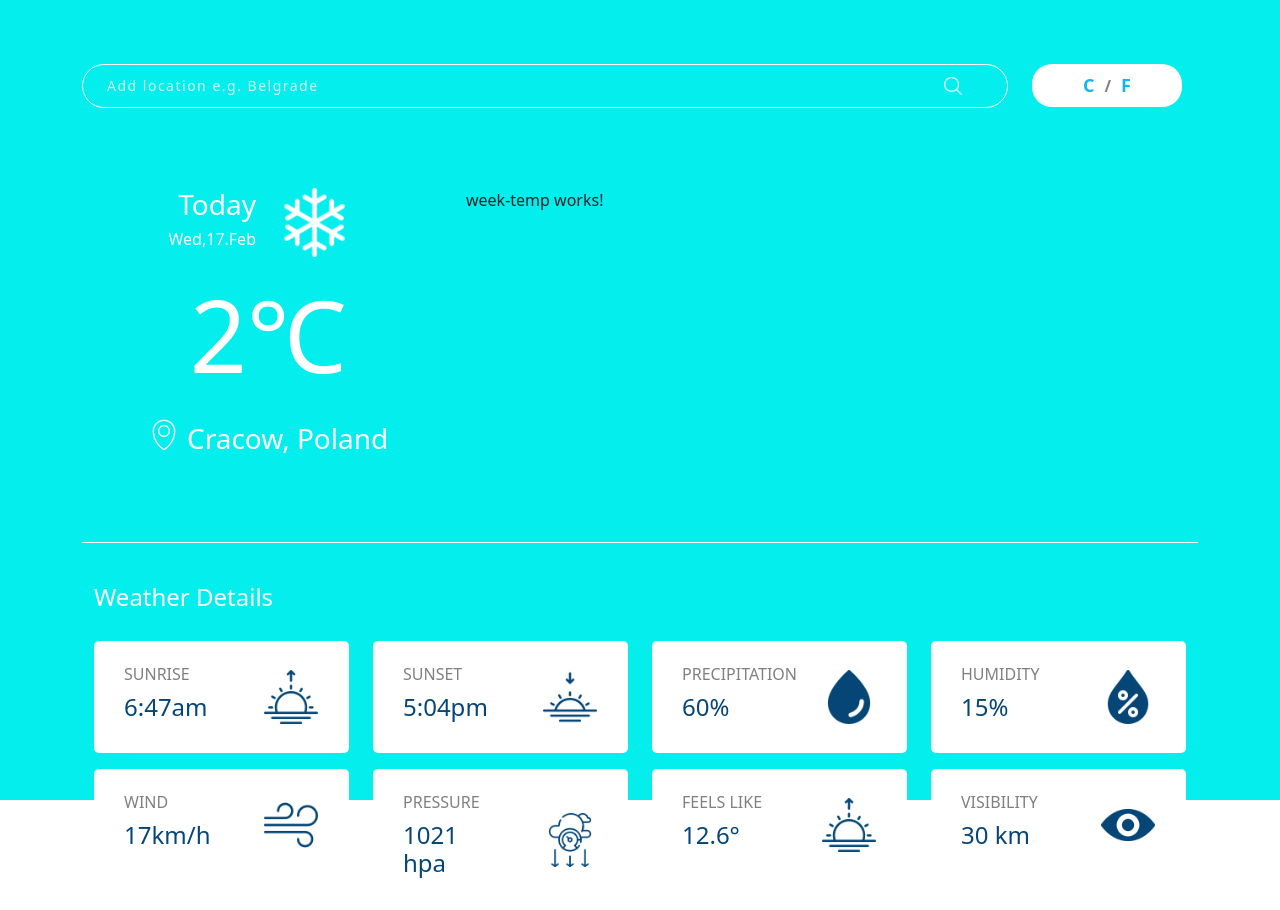
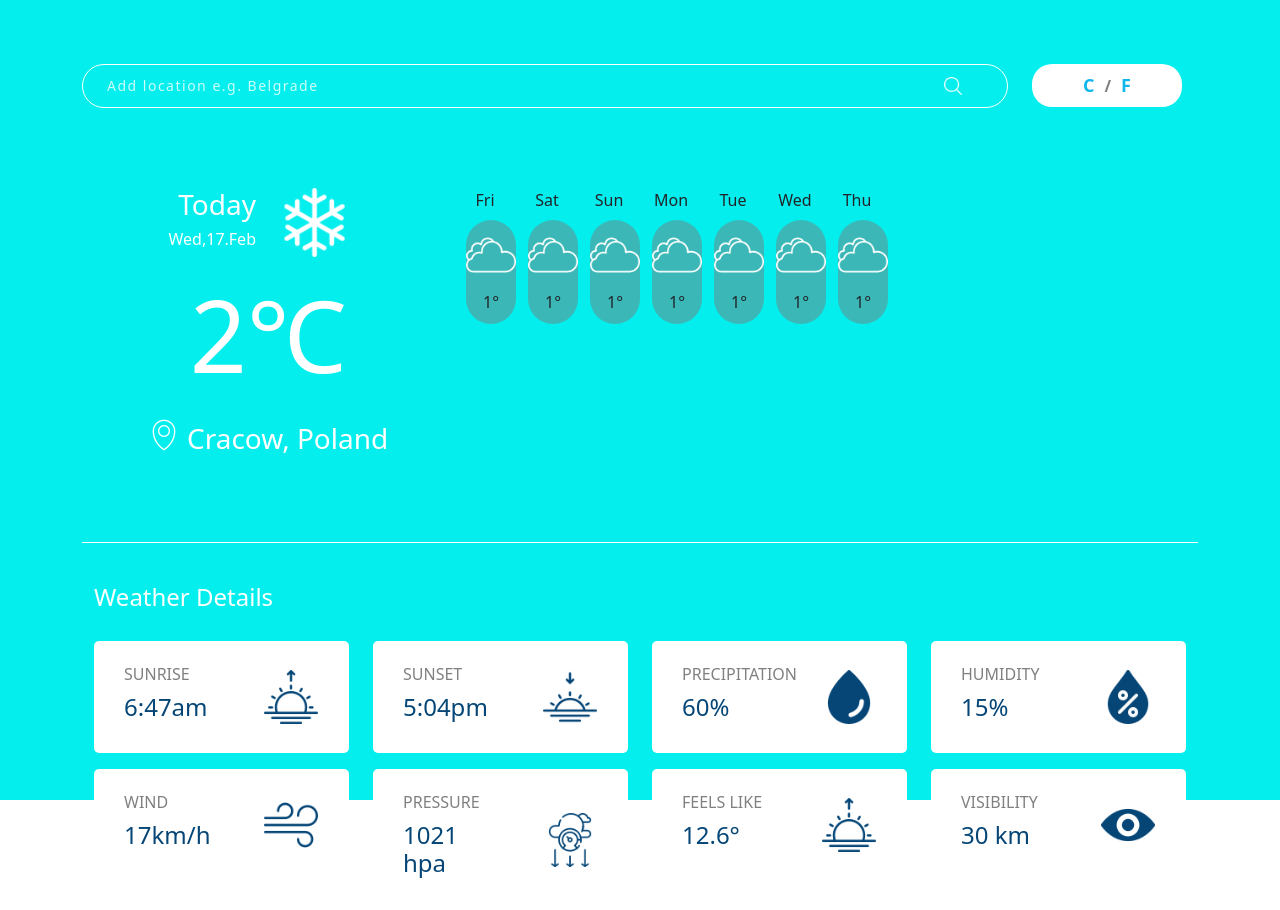
Before and after one commit to LeonidasJD/weather, an Angular app in the folder weather/: page / in a window 1280 px wide. Built offline with nearby package versions, Linux system fonts and the light colour scheme.

Commit message:
added service

```diff
--- a/weather/src/app/main-weather/main-weather.component.ts
+++ b/weather/src/app/main-weather/main-weather.component.ts
@@ -7,4 +7,7 @@ import { Component } from '@angular/core';
 })
 export class MainWeatherComponent {
 
+
+
+
 }
--- a/weather/src/app/main-weather/week-temp/week-temp/week-temp.component.html
+++ b/weather/src/app/main-weather/week-temp/week-temp/week-temp.component.html
@@ -1 +1,17 @@
-<p>week-temp works!</p>
+  <div class="row" >
+      <div class="col-md-1 text-center" *ngFor="let day of daysOfWeek">
+        <div class="row">
+          <div class="col-md-12 pb-2">
+            {{day | date:'EEE'}}
+          </div>
+        </div>
+        <div class="row">
+          <div class="col-md-12">
+            <div style="background-color: rgba(218, 23, 23, 0.26); border-radius: 100px; width: 50px; padding-top: 10px;">
+              <img src="assets/cloud.png" alt="" style="width: 50px;">
+              <p style="padding-top: 10px; padding-bottom: 10px;">1&#176;</p>
+            </div>
+          </div>
+        </div>
+      </div>
+      </div>
--- a/weather/src/app/main-weather/week-temp/week-temp/week-temp.component.ts
+++ b/weather/src/app/main-weather/week-temp/week-temp/week-temp.component.ts
@@ -1,4 +1,4 @@
-import { Component } from '@angular/core';
+import { Component, Input } from '@angular/core';
 
 @Component({
   selector: 'app-week-temp',
@@ -7,4 +7,21 @@ import { Component } from '@angular/core';
 })
 export class WeekTempComponent {
 
+  constructor(){}
+
+
+
+  daysOfWeek:Date[] = [];
+
+  ngOnInit(){
+
+   for(let i = 0; i < 7; i++) {
+     const day = new Date();
+     day.setDate(day.getDate() + i);
+     this.daysOfWeek.push(day);
+     }
+
+
+   }
+
 }
```
Also changed, not shown: weather/src/app/weather-service/weather.service.ts (added, +14 -0 lines), weather/src/assets/cloud.png (added), 1 other file (tests, documents, lock files or other folders).
